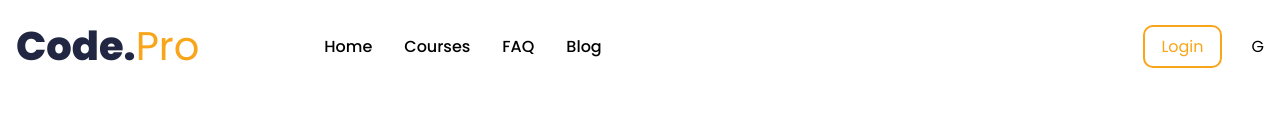
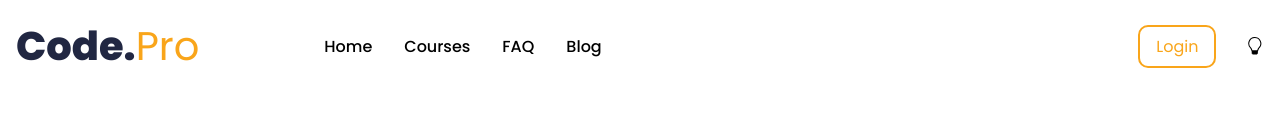
Before and after one commit to Tanvir1909R/CodePro, a React (Create React App) app: page /login in a window 1280 px wide. Shown: the top 136 px of the page. Built offline with nearby package versions, Linux system fonts and the light colour scheme; no server answers.

Commit message:
header update

```diff
--- a/src/components/header/Header.js
+++ b/src/components/header/Header.js
@@ -1,12 +1,14 @@
-import React, { useContext, useRef } from "react";
+import React, { useContext, useRef, useState } from "react";
 import { Link, NavLink } from "react-router-dom";
 import { authContext } from "../../contexts/UserContext";
 import { AiOutlineBars } from 'react-icons/ai'
 import {BiLogOut} from 'react-icons/bi'
+import {BsLightbulb, BsLightbulbFill} from 'react-icons/bs'
 import "./header.css";
 
 const Header = () => {
   const { user, logOut } = useContext(authContext);
+  const [dark, setDark] = useState(false)
   const nav = useRef(null)
   const handleNav = ()=>{
     nav.current.classList.toggle('navActive')
@@ -15,6 +17,10 @@ const Header = () => {
   const handleLogOut = ()=>{
     logOut()
     .catch(e => console.log(e.message))
+  }
+
+  const handleDark = ()=>{
+    setDark(!dark)
   }
 
   return (
@@ -53,7 +59,14 @@ const Header = () => {
             </div>
             <div className="themeBtn">
               <div className="line">
-                <div className="switch">G</div>
+                <div className="switch" onClick={handleDark}>
+                  {
+                    dark ?
+                    <BsLightbulbFill/>
+                    :
+                    <BsLightbulb />
+                  }
+                </div>
               </div>
             </div>
             <div className="bar" onClick={handleNav}>
--- a/src/components/header/header.css
+++ b/src/components/header/header.css
@@ -82,6 +82,12 @@ nav a{
     display: none;
 }
 
+.switch{
+    font-size: 1.1rem;
+    cursor: pointer;
+    display: flex;
+    align-items: center;
+}
 
 
 @media (max-width:760px){
@@ -97,7 +103,7 @@ nav a{
         top: 70px;
         left: -760px;
         background-color: white;
-        z-index: 1;
+        z-index: 10;
         width: 100%;
         height: 100%;
         transition: all .4s ease-in-out;
--- a/src/index.css
+++ b/src/index.css
@@ -13,6 +13,9 @@ a{
 }
 body{
   font-family: 'Poppins', sans-serif;
+}
+strong{
+  color: red;
 }
 .container{
   padding: 0 calc((100vw - 1300px)/2);
--- a/src/pages/loginAndRegister/Login.js
+++ b/src/pages/loginAndRegister/Login.js
@@ -1,4 +1,4 @@
-import React, { useContext } from "react";
+import React, { useContext, useState } from "react";
 import { Link, useLocation, useNavigate } from "react-router-dom";
 import {FcGoogle} from 'react-icons/fc'
 import {BsGithub} from 'react-icons/bs'
@@ -8,6 +8,7 @@ import { GithubAuthProvider, GoogleAuthProvider } from "firebase/auth";
 
 const Login = () => {
   const { providerLogin, logIn } = useContext(authContext);
+  const [error, setError] = useState('')
   const location = useLocation();
   const navigate = useNavigate();
   const from = location.state?.from?.pathname || '/'
@@ -33,10 +34,10 @@ const Login = () => {
 
     logIn(email, password)
     .then(res => {
-      console.log(res.user)
       navigate(from, {replace:true})
+      setError('')
     })
-    .catch(e => console.log(e.message))
+    .catch(e => setError(e.message))
   }
 
   return (
@@ -46,15 +47,17 @@ const Login = () => {
           <form onSubmit={handleLogin}>
             <h1>Login</h1>
             <div className="inputFiled">
-              <input type="email" placeholder="Enter email" name="email" />
+              <input type="email" placeholder="Enter email" name="email" required />
               <input
                 type="password"
                 placeholder="Enter password"
                 name="password"
+                required
               />
             </div>
             <div className="submit">
               <p>Forgot Password</p>
+              <strong>{error}</strong>
               <button>Login</button>
               <p className="createAccount">
                 Don't have an account?
--- a/src/pages/loginAndRegister/Register.js
+++ b/src/pages/loginAndRegister/Register.js
@@ -1,9 +1,10 @@
-import React, { useContext } from 'react'
+import React, { useContext, useState } from 'react'
 import { Link, useNavigate } from 'react-router-dom'
 import { authContext } from '../../contexts/UserContext'
 
 const Register = () => {
   const { createUser, updateUser } = useContext(authContext);
+  const [error, setError] = useState('')
   const navigate = useNavigate()
 
   const updatePro = (name, url)=>{
@@ -12,7 +13,8 @@ const Register = () => {
       photoURL: url
     }
     updateUser(info)
-    .catch(e => console.log(e.message))
+    .then(()=> setError('') )
+    .catch(e => setError(e.message))
   }
 
   const handleSubmit = (e)=>{
@@ -27,9 +29,10 @@ const Register = () => {
     createUser(email, password)
     .then(res =>{
       updatePro(name, url);
-      navigate('/')
+      setError('')
+      navigate('/');
     })
-    .catch(e => console.log(e.message))
+    .catch(e => setError(e.message))
   }
 
   return (
@@ -39,15 +42,17 @@ const Register = () => {
           <form onSubmit={handleSubmit}>
             <h1>Register Now </h1>
             <div className="inputFiled">
-            <input type="text" placeholder="Enter full name" name="name" />
-            <input type="text" placeholder="Photo url" name="url" />
-              <input type="email" placeholder="Enter email" name="email" />
+            <input type="text" placeholder="Enter full name" name="name" required />
+            <input type="text" placeholder="Photo url" name="url" required />
+              <input type="email" placeholder="Enter email" name="email" required />
               <input
                 type="password"
                 placeholder="Enter password"
                 name="password"
+                required
               />
             </div>
+            <strong>{error}</strong>
             <div className="submit">
               <button>Create an account</button>
               <p className="createAccount">
```
